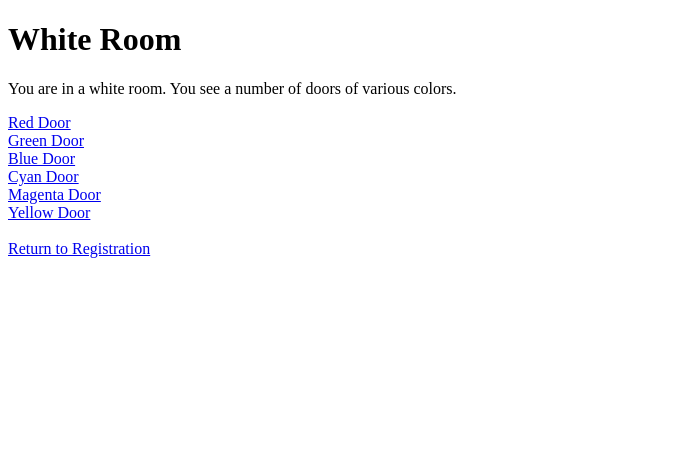
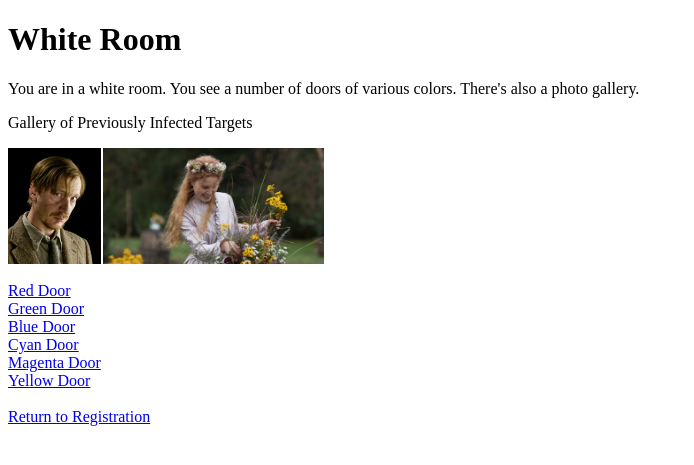
Before and after one commit to cypai/pandemic-escape, a FastAPI app: template templates/room7.html in a window 1280 px wide. Shown: the top 465 px of the page, without its empty margins (0-694 px from the left). Run offline with FastAPI, Linux system fonts and the light colour scheme; the template is opened without the code that fills it, so the values that code supplies are empty.

Commit message:
Adjusted first half

```diff
--- a/app/main.py
+++ b/app/main.py
@@ -113,13 +113,13 @@ async def room1_lockbox(
         key: str,
         registry: Registry = Depends(require_registry)):
 
-    if key == "13047":
-        return RedirectResponse(url="/room1/answer13047")
+    if key == "6721543":
+        return RedirectResponse(url="/room1/answer6721543")
     else:
         return RedirectResponse(url="/room1?lockbox_failed=true")
 
 
-@app.get("/room1/answer13047")
+@app.get("/room1/answer6721543")
 async def room1_answer(
         request: Request,
         registry: Registry = Depends(require_registry)):
@@ -165,7 +165,7 @@ async def room2_answer(
             "Green Room",
             "color:green",
             'There is a note with the message: "G: 1"',
-            'A second note has the message: "The White Room also has doors matching the color diagram, but the key is in a different format."')
+            'A second note has the message: "The keys to locked rooms are in RGB format."')
 
 
 @app.get("/room3")
@@ -174,7 +174,30 @@ async def room3(
         lockbox_failed: bool = False,
         registry: Registry = Depends(require_registry)):
 
-    return templates.TemplateResponse("room3.html", {"request": request, "lockbox_failed": lockbox_failed})
+        rows = [
+                "NVDTHEBEAANS",
+                "OIEINGITUURE",
+                "CCTDASFULTAD",
+                "WERNECOWENEV",
+                "IINCSHNLGLVN",
+                "ESULLLKEDAAO",
+                "OIVETHCOMSTI",
+                "ERYVENNUMENT",
+                "VDIORGITYMEN",
+                "OCSSEIEREYOJ"
+                ]
+        key1 = ["LEV", "ITI", "CUS"]
+        key2 = ["ANS", "IEP", "SEH"]
+        key3 = ["LAS", "GIA", "GIA"]
+        return templates.TemplateResponse("room3.html",
+                {
+                    "request": request,
+                    "lockbox_failed": lockbox_failed,
+                    "rows": rows,
+                    "key1": key1,
+                    "key2": key2,
+                    "key3": key3,
+                })
 
 
 @app.get("/room3/lockbox")
@@ -183,13 +206,13 @@ async def room3_lockbox(
         key: str,
         registry: Registry = Depends(require_registry)):
 
-    if key == "15673":
-        return RedirectResponse(url="/room3/answer15673")
+    if key.replace(" ","").lower() == "hellothere":
+        return RedirectResponse(url="/room3/generalkenobi")
     else:
         return RedirectResponse(url="/room3?lockbox_failed=true")
 
 
-@app.get("/room3/answer15673")
+@app.get("/room3/generalkenobi")
 async def room3_answer(
         request: Request,
         registry: Registry = Depends(require_registry)):
@@ -200,7 +223,7 @@ async def room3_answer(
             "Blue Room",
             "color:blue",
             'There is a note with the message: "B: 9"',
-            '')
+            'A second note has the message: "The keys to locked rooms are in RGB format."')
 
 
 @app.get("/room4")
@@ -378,7 +401,7 @@ async def room5_lockbox(
         return RedirectResponse(url="/room5?lockbox_failed=true")
 
 
-@app.get("/room5/answer6721543")
+@app.get("/room5/answer13047")
 async def room5_answer(
         request: Request,
         registry: Registry = Depends(require_registry)):
@@ -402,30 +425,7 @@ async def room6(
         registry: Registry = Depends(require_registry)):
 
     if (registry.team, 6) in team_progress:
-        rows = [
-                "NVDTHEBEAANS",
-                "OIEINGITUURE",
-                "CCTDASFULTAD",
-                "WERNECOWENEV",
-                "IINCSHNLGLVN",
-                "ESULLLKEDAAO",
-                "OIVETHCOMSTI",
-                "ERYVENNUMENT",
-                "VDIORGITYMEN",
-                "OCSSEIEREYOJ"
-                ]
-        key1 = ["LEV", "ITI", "CUS"]
-        key2 = ["ANS", "IEP", "SEH"]
-        key3 = ["LAS", "GIA", "GIA"]
-        return templates.TemplateResponse("room6.html",
-                {
-                    "request": request,
-                    "lockbox_failed": lockbox_failed,
-                    "rows": rows,
-                    "key1": key1,
-                    "key2": key2,
-                    "key3": key3,
-                })
+        return templates.TemplateResponse("room6.html", {"request": request, "lockbox_failed": lockbox_failed})
     else:
         return locked_room_template(request,
                 "Room 6",
--- a/templates/room7.html
+++ b/templates/room7.html
@@ -2,10 +2,40 @@
 <html lang="en">
     <head>
         <title>Room 7</title>
+        <style>
+        .row {
+            display: flex;
+        }
+        .column {
+            flex: 50%;
+        }
+        .imgrow {
+            display: flex;
+            width: 25%;
+        }
+        .imgrow > div:not(:last-child) {
+            margin-right: 0.5%;
+        }
+        img {
+            width: 100%;
+            height: auto;
+            vertical-align: middle;
+        }
+        </style>
     </head>
     <body>
         <h1>White Room</h1>
-        <p>You are in a white room. You see a number of doors of various colors.</p>
+        <p>You are in a white room. You see a number of doors of various colors. There's also a photo gallery.</p>
+        <p>Gallery of Previously Infected Targets</p>
+        <div class="imgrow">
+            <div style="flex:0.8">
+                <img src="static/room1_7.jpg" alt="Some Wizard" title="Some Wizard" style="img"/>
+            </div>
+            <div style="flex:1.9">
+                <img src="static/room1_5.jpg" alt="Little Lady" title="Little Lady" style="img"/>
+            </div>
+        </div>
+        <br/>
         <a href="/room1">Red Door</a>
         <br/>
         <a href="/room2">Green Door</a>
```
Also changed, not shown: templates/room1.html (+8 -19 lines), templates/room2.html (+19 -3 lines), templates/room3.html (+16 -4 lines), templates/room6.html (+4 -4 lines).
